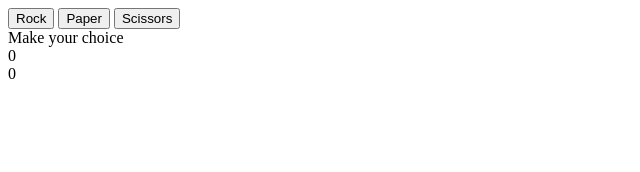
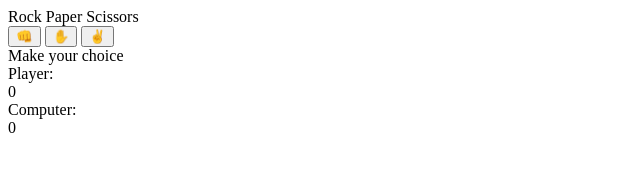
Before and after one commit to ghmacg/rps-js, a plain HTML site: page index.html in a window 1280 px wide. Shown: the whole page, without its empty margins (0-640 px from the left). Drawn offline with Linux system fonts and the light colour scheme.

Commit message:
Create individual score containers and add icons to the buttons instead of text

```diff
--- a/index.html
+++ b/index.html
@@ -7,18 +7,25 @@
     <link rel="stylesheet" href="styles/main.css">
 </head>
 <body>
+    <div id="title">Rock Paper Scissors</div>
     <div id="container">
-        <div id="buttons-container">
-            <button id="rock" class="selection-button">Rock</button>
-            <button id="paper" class="selection-button">Paper</button>
-            <button id="scissors" class="selection-button">Scissors</button>
+        <div id="button-container">
+            <button id="rock" class="selection-button">👊</button>
+            <button id="paper" class="selection-button">✋</button>
+            <button id="scissors" class="selection-button">✌️</button>
         </div>
-        <div id="results-container">
+        <div id="result-container">
             <div id="results">Make your choice</div>
         </div>
         <div id="score-container">
-            <div id="player-score">0</div>
-            <div id="computer-score">0</div>
+            <div id="player-score-container">
+                <div id="player-score-text">Player:</div>
+                <div id="player-score">0</div>
+            </div>
+            <div id="computer-score-container">
+                <div id="computer-score-text">Computer:</div>
+                <div id="computer-score">0</div>
+            </div>
         </div>
     </div>
 
```
